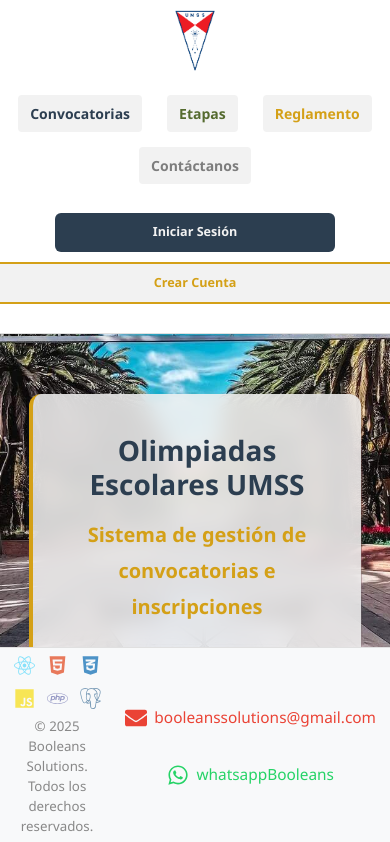
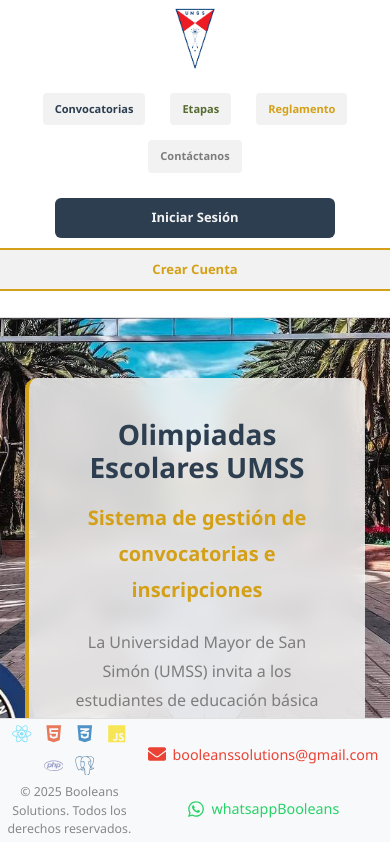
Before and after one commit to marckstar-RjJ/tis-25, a React (Vite) app: page / in a window 390 px wide. Shown: the top 842 px of the page. Built offline with nearby package versions, Linux system fonts and the light colour scheme.

Commit message:
responsive_movil 7

```diff
--- a/src/App.css
+++ b/src/App.css
@@ -65,7 +65,7 @@
   display: flex;
   justify-content: space-between;
   align-items: center;
-  padding: 0.5rem 1rem;
+  padding: 0.3rem 0.8rem;
   background-color: #f8f9fa;
   border-top: 1px solid #e0e0e0;
   width: 100%;
@@ -80,27 +80,27 @@
 @media screen and (max-width: 768px) {
   /* Ajustes generales */
   html {
-    font-size: 14px;
+    font-size: 13px;
   }
 
   body {
-    font-size: 0.9rem;
+    font-size: 0.85rem;
   }
 
   .app {
-    padding: 0.5rem;
+    padding: 0.4rem;
   }
 
   /* Footer */
   .footer {
     flex-direction: column;
-    padding: 0.5rem;
-    gap: 0.8rem;
+    padding: 0.4rem;
+    gap: 0.6rem;
   }
 
   .footer-content {
     width: 100%;
-    gap: 0.8rem;
+    gap: 0.6rem;
   }
 
   .footer-left {
@@ -110,42 +110,53 @@
 
   .tech-icons {
     justify-content: center;
-    gap: 0.5rem;
+    gap: 0.4rem;
     flex-wrap: wrap;
   }
 
   .tech-icon {
-    font-size: 1.2rem;
+    font-size: 1.1rem;
   }
 
   .footer-nav {
     justify-content: center;
-    gap: 0.8rem;
+    gap: 0.6rem;
     flex-wrap: wrap;
   }
 
   .footer-link {
+    font-size: 0.8rem;
+    padding: 0.2rem 0.4rem;
+    display: flex;
+    align-items: center;
+    gap: 0.3rem;
+  }
+
+  .footer-link svg {
+    width: 18px;
+    height: 18px;
+  }
+
+  /* Header */
+  .header {
+    padding: 0.4rem 0.8rem;
+    background: rgba(255, 255, 255, 0.95);
+    backdrop-filter: blur(8px);
+    box-shadow: 0 2px 4px rgba(0, 0, 0, 0.1);
+  }
+
+  .header-left {
+    gap: 0.6rem;
+  }
+
+  .header .main-nav {
+    gap: 0.6rem;
+    flex-wrap: wrap;
+  }
+
+  .header .main-nav a {
     font-size: 0.85rem;
-    padding: 0.3rem;
-  }
-
-  /* Header y botones de inicio de sesión */
-  .header {
-    padding: 0.5rem;
-  }
-
-  .header-left {
-    gap: 0.8rem;
-  }
-
-  .header .main-nav {
-    gap: 0.8rem;
-    flex-wrap: wrap;
-  }
-
-  .header .btn {
-    padding: 0.4rem 0.8rem;
-    font-size: 0.9rem;
+    padding: 0.3rem 0.6rem;
   }
 
   /* Botones de inicio de sesión y registro */
@@ -153,18 +164,22 @@
     display: flex;
     flex-direction: column;
     align-items: center;
-    gap: 0.8rem;
-    margin: 1rem 0;
+    gap: 0.6rem;
+    margin: 0.8rem 0;
   }
 
   .auth-buttons button {
     width: 90%;
-    max-width: 280px;
-    font-size: 1rem;
-    padding: 0.8rem;
+    max-width: 260px;
+    font-size: 0.95rem;
+    padding: 0.6rem;
     border-radius: 6px;
     text-align: center;
     transition: all 0.3s ease;
+  }
+
+  .btn-registrar {
+    padding: 0.6rem;
   }
 
   .btn-ingresar {
```
